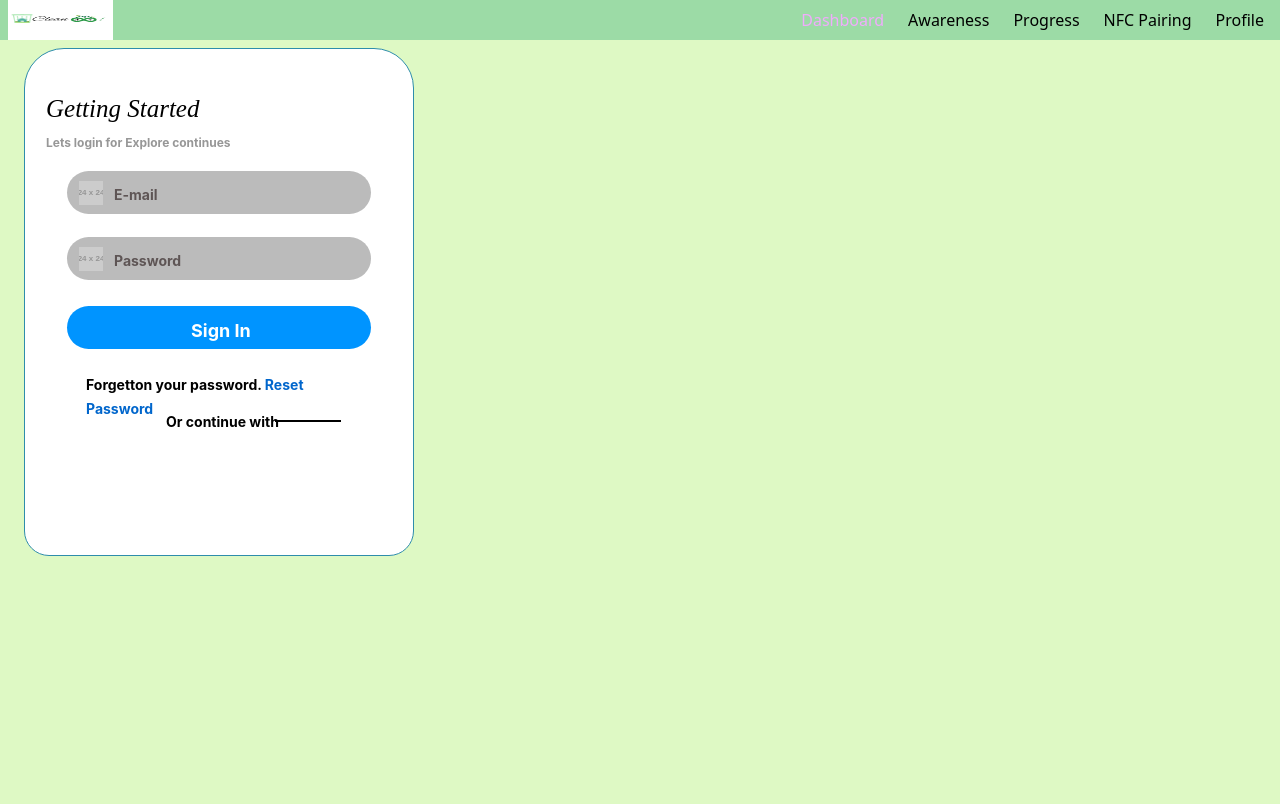
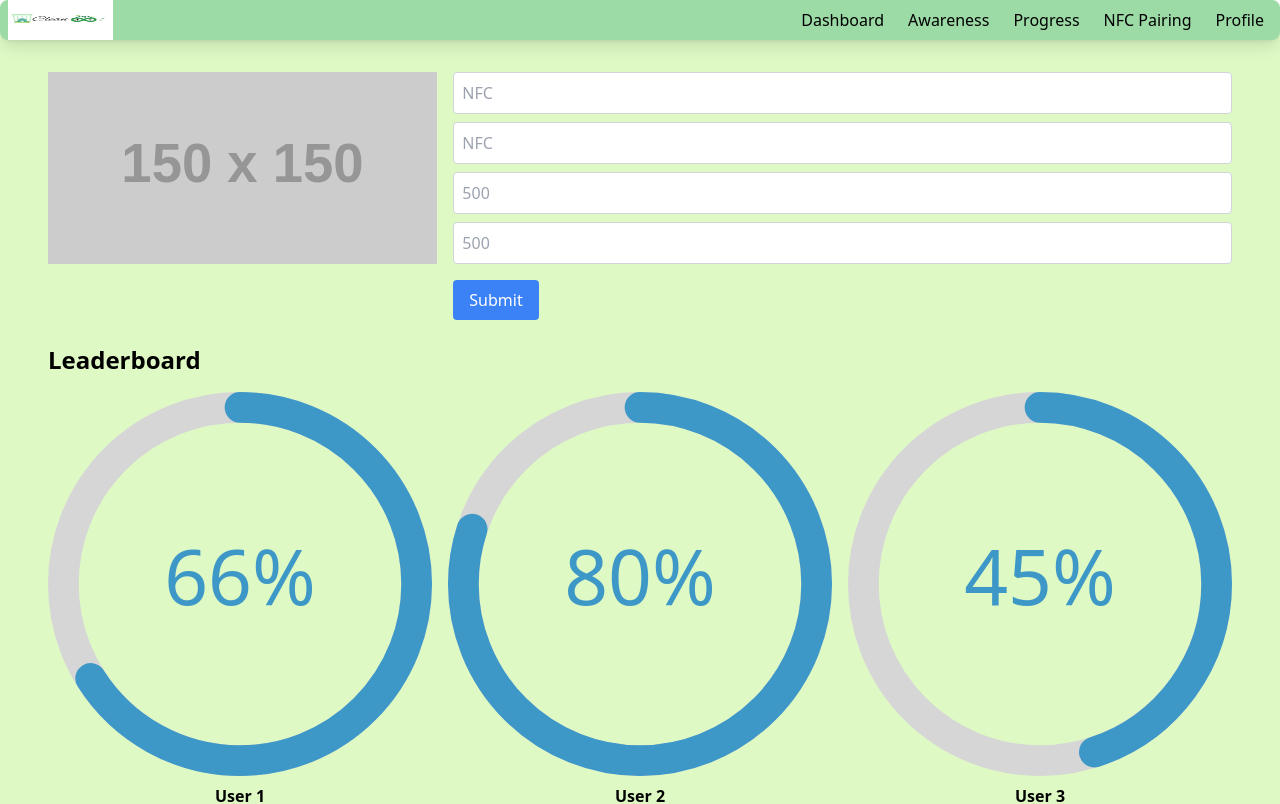
Before and after one commit to Densingh-123/cleaninfinity, a React (Vite) app in the folder client/: page /nfc in a window 1280 px wide. Shown: the top 804 px of the page. Built offline with nearby package versions, Linux system fonts and the light colour scheme.

Commit message:
Updates ...

```diff
--- a/client/src/components/BarChart.jsx
+++ b/client/src/components/BarChart.jsx
@@ -1,24 +1,26 @@
 export default function BarGraph({ data }) {
   const months = []
   const currentDate = new Date()
-
   for (let i = 0; i < 12; i++) {
-    const nextMonth = new Date(currentDate.setMonth(currentDate.getMonth() + 1))
+    const nextMonth = new Date(
+      currentDate.getFullYear(),
+      currentDate.getMonth() + i
+    )
     months.push(nextMonth.toLocaleString('default', { month: 'short' }))
   }
 
   return (
-    <div className='flex justify-between items-end h-64'>
+    <div className='flex justify-around items-end h-64 p-4'>
       {months.map((month, index) => (
         <div
           key={index}
           className='flex flex-col items-center'
         >
           <div
-            style={{ height: `${data[index]}%` }}
-            className='w-8 bg-green-500'
+            style={{ height: `${data[index]}px` }}
+            className='w-8 bg-medium-green rounded-lg hover:bg-dark-green'
           ></div>
-          <span className='mt-2 text-sm'>{month}</span>
+          <span className='mt-2 text-sm font-bold'>{month}</span>
         </div>
       ))}
     </div>
--- a/client/src/components/Dashboard.jsx
+++ b/client/src/components/Dashboard.jsx
@@ -1,39 +1,49 @@
 import BarGraph from './BarChart'
 
-export default function Dashboard() {
-  const data = [70, 50, 90, 30, 100, 45, 80, 60, 25, 85, 55, 75]
+export default function Dashboard({ creditVal, BarGraphVals }) {
+  const titles = [
+    'Knowledge',
+    'Progress',
+    'Pair Dustbin',
+    'Notify',
+    'PingMe',
+    'Activity',
+  ]
   return (
     <>
       <div
-        className='w-28 items-center font-bold bg-white flex absolute justify-between right-2 p-2 rounded-lg'
+        className='w-28 items-center font-bold flex fixed justify-between right-2 p-2 rounded-lg bg-medium-green text-white'
         id='credit'
       >
         <img
           src='/coins-solid.svg'
-          className='w-10'
+          className='w-6 shadow'
         />
-        <p>500</p>
+        <p>{creditVal}</p>
       </div>
+      <div className='flex items-center justify-center flex-col'>
         <div
-        className='bg-slate-400 m-4 ml-20'
+          className='rounded-md shadow-lg p-5'
           style={{ width: '70%' }}
           id='graph'
         >
-        <BarGraph data={data} />
+          <BarGraph data={BarGraphVals} />
         </div>
         <h3>How to use?</h3>
-      <div className='grid grid-cols-3 items-center justify-center '>
-        {Array(6)
-          .fill(0)
-          .map((_, i) => (
+        <div className='w-1/2 grid grid-cols-3 items-center justify-center'>
+          {titles.map((title, i) => (
             <div
-              className='p-4 w-11/12 mb-4 items-center justify-center border rounded shadow'
+              className='p-4 w-11/12 mb-4 items-center justify-center border rounded shadow-lg hover:shadow-md'
               key={i}
             >
-              <img src='https://via.placeholder.com/150' />
-              <h3>Title {i + 1}</h3>
+              <img
+                src='https://via.placeholder.com/150'
+                className='rounded-lg'
+              />
+              <p className='font-medium text-xl text-center'>{title}</p>
             </div>
           ))}
+        </div>
       </div>
     </>
   )
--- a/client/src/components/Layout.jsx
+++ b/client/src/components/Layout.jsx
@@ -2,9 +2,12 @@ import { BrowserRouter as Router, Routes, Route } from 'react-router-dom'
 import AuthComponent from './AuthComp'
 import Dashboard from './Dashboard'
 import Navbar from './Navbar'
-import Temp from './temp'
+import Awareness from './Awareness'
+import Progress from './Progress'
 
 export default function Layout() {
+  const data = [70, 50, 90, 30, 100, 45, 80, 60, 25, 85, 55, 75]
+  const credits = 500
   return (
     <Router>
       <div className='min-h-screen relative top-6 bg-lightest-green'>
@@ -13,23 +16,28 @@ export default function Layout() {
           <Routes>
             <Route
               path='/dashboard'
-              element={<Dashboard />}
+              element={
+                <Dashboard
+                  BarGraphVals={data}
+                  creditVal={credits}
+                />
+              }
             />
             <Route
               path='/awareness'
-              element={<Temp />}
+              element={<Awareness />}
             />
             <Route
               path='/progress'
-              element={<Temp />}
+              element={<Progress />}
             />
             <Route
               path='/nfc'
-              element={<Temp />}
+              element={<Progress />}
             />
             <Route
               path='/profile'
-              element={<Temp />}
+              element={<Progress />}
             />
             <Route
               path='/'
--- a/client/src/components/Navbar.jsx
+++ b/client/src/components/Navbar.jsx
@@ -10,7 +10,7 @@ export default function Navbar() {
   ];
 
   return (
-    <header className='h-10 flex items-center fixed w-full justify-between px-2 top-0 bg-light-green z-10'>
+    <header className='h-10 flex items-center fixed w-full justify-between px-2 top-0 bg-light-green z-10 rounded-lg shadow-lg p-4'>
       <img
         src='/1.png'
         className='w-1/12 h-10 bg-white'
@@ -21,7 +21,7 @@ export default function Navbar() {
           <Link
             key={href}
             to={href}
-            className={label === 'Dashboard' ? 'activeLink' : ''}
+            className={label === 'Dashboard' ? '' : ''}
           >
             {label}
           </Link>
--- /dev/null
+++ b/client/src/components/Progress.jsx
@@ -0,0 +1,71 @@
+import BarChart from './BarChart'
+import { CircularProgressbar } from 'react-circular-progressbar'
+import 'react-circular-progressbar/dist/styles.css'
+
+export default function Progress() {
+  const data = [70, 50, 90, 30, 100, 45, 80, 60, 25, 85, 55, 75]
+  return (
+    <div className='p-6'>
+      <div className='flex mb-6'>
+        <img
+          src='https://via.placeholder.com/150'
+          alt='Profile'
+          className='w-1/3 h-48 object-cover mr-4'
+        />
+        <div className='w-2/3'>
+          <input
+            type='text'
+            placeholder='NFC'
+            className='w-full mb-2 p-2 border border-gray-300 rounded'
+          />
+          <input
+            type='text'
+            placeholder='NFC'
+            className='w-full mb-2 p-2 border border-gray-300 rounded'
+          />
+          <input
+            type='text'
+            placeholder='500'
+            className='w-full mb-2 p-2 border border-gray-300 rounded'
+          />
+          <input
+            type='text'
+            placeholder='500'
+            className='w-full mb-2 p-2 border border-gray-300 rounded'
+          />
+          <button className='mt-2 px-4 py-2 bg-blue-500 text-white rounded'>
+            Submit
+          </button>
+        </div>
+      </div>
+
+      <h2 className='text-2xl font-bold mb-4'>Leaderboard</h2>
+
+      <div className='grid grid-cols-3 gap-4 mb-6'>
+        <div className='flex flex-col items-center'>
+          <CircularProgressbar
+            value={66}
+            text={`66%`}
+          />
+          <p className='mt-2 font-bold'>User 1</p>
+        </div>
+        <div className='flex flex-col items-center'>
+          <CircularProgressbar
+            value={80}
+            text={`80%`}
+          />
+          <p className='mt-2 font-bold'>User 2</p>
+        </div>
+        <div className='flex flex-col items-center'>
+          <CircularProgressbar
+            value={45}
+            text={`45%`}
+          />
+          <p className='mt-2 font-bold'>User 3</p>
+        </div>
+      </div>
+
+      <BarChart data={data} />
+    </div>
+  )
+}
--- a/client/src/components/temp.jsx
+++ /dev/null
@@ -1,133 +0,0 @@
-export default function Temp() {
-  return (
-    <div style={{ width: '100%', height: '100%', position: 'relative' }}>
-      <div style={{
-        width: 390,
-        height: 508,
-        left: 0,
-        top: 0,
-        position: 'absolute',
-        background: 'white',
-        borderTopLeftRadius: 40,
-        borderTopRightRadius: 40,
-        borderBottomRightRadius: 25,
-        borderBottomLeftRadius: 25,
-        border: '1px #2E8DAB solid',
-      }} />
-      <div style={{
-        left: 22,
-        top: 42,
-        position: 'absolute',
-        color: 'black',
-        fontSize: 25,
-        fontFamily: 'ABeeZee',
-        fontStyle: 'italic',
-        fontWeight: '400',
-        wordWrap: 'break-word',
-      }}>Getting Started</div>
-      <div style={{
-        left: 22,
-        top: 86,
-        position: 'absolute',
-        color: '#979797',
-        fontSize: 12,
-        fontFamily: 'SF Pro Display',
-        fontWeight: '700',
-        wordWrap: 'break-word',
-      }}>Lets login for Explore continues</div>
-      <div style={{
-        width: 304,
-        height: 43,
-        left: 43,
-        top: 123,
-        position: 'absolute',
-        background: '#BBBBBB',
-        borderRadius: 50,
-      }} />
-      <div style={{
-        width: 304,
-        height: 43,
-        left: 43,
-        top: 189,
-        position: 'absolute',
-        background: '#BBBBBB',
-        borderRadius: 50,
-      }} />
-      <div style={{
-        width: 304,
-        height: 43,
-        left: 43,
-        top: 258,
-        position: 'absolute',
-        background: '#0094FF',
-        borderRadius: 50,
-      }} />
-      <div style={{
-        left: 90,
-        top: 136,
-        position: 'absolute',
-        color: '#5E5555',
-        fontSize: 14,
-        fontFamily: 'SF Pro Display',
-        fontWeight: '700',
-        wordWrap: 'break-word',
-      }}>E-mail</div>
-      <div style={{
-        left: 90,
-        top: 202,
-        position: 'absolute',
-        color: '#5E5555',
-        fontSize: 14,
-        fontFamily: 'SF Pro Display',
-        fontWeight: '700',
-        wordWrap: 'break-word',
-      }}>Password</div>
-      <img style={{ width: 24, height: 24, left: 55, top: 133, position: 'absolute' }} src="https://via.placeholder.com/24x24" alt="Email Icon" />
-      <img style={{ width: 24, height: 24, left: 55, top: 199, position: 'absolute' }} src="https://via.placeholder.com/24x24" alt="Password Icon" />
-      <div style={{
-        left: 167,
-        top: 269,
-        position: 'absolute',
-        color: 'white',
-        fontSize: 18,
-        fontFamily: 'SF Pro Display',
-        fontWeight: '700',
-        wordWrap: 'break-word',
-      }}>Sign In</div>
-      <div style={{ width: 265, height: 16, left: 62, top: 324, position: 'absolute' }}>
-        <span style={{
-          color: 'black',
-          fontSize: 14,
-          fontFamily: 'SF Pro Display',
-          fontWeight: '700',
-          wordWrap: 'break-word',
-        }}>Forgetton your password.</span>
-        <span style={{
-          color: '#0066CC',
-          fontSize: 14,
-          fontFamily: 'SF Pro Display',
-          fontWeight: '700',
-          wordWrap: 'break-word',
-        }}> Reset Password</span>
-      </div>
-      <div style={{
-        left: 142,
-        top: 363,
-        position: 'absolute',
-        color: 'black',
-        fontSize: 14,
-        fontFamily: 'SF Pro Display',
-        fontWeight: '700',
-        wordWrap: 'break-word',
-      }}>Or continue with</div>
-      <div style={{
-        width: 66,
-        height: 0,
-        left: 251,
-        top: 372,
-        position: 'absolute',
-        border: '1px black solid',
-      }} />
-    </div>
-  )
-}
```
Also changed, not shown: client/package.json (+6 -5 lines), client/public/coins-solid.svg, 1 other file (tests, documents, lock files or other folders). Lines whose indentation alone changed are shown as unchanged.
